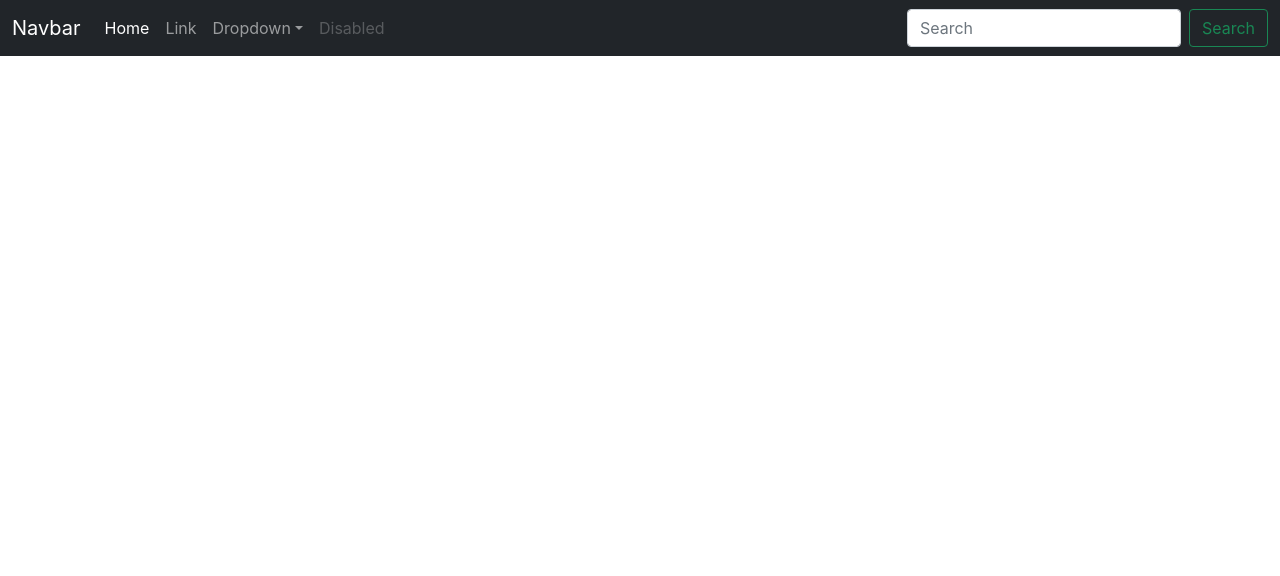
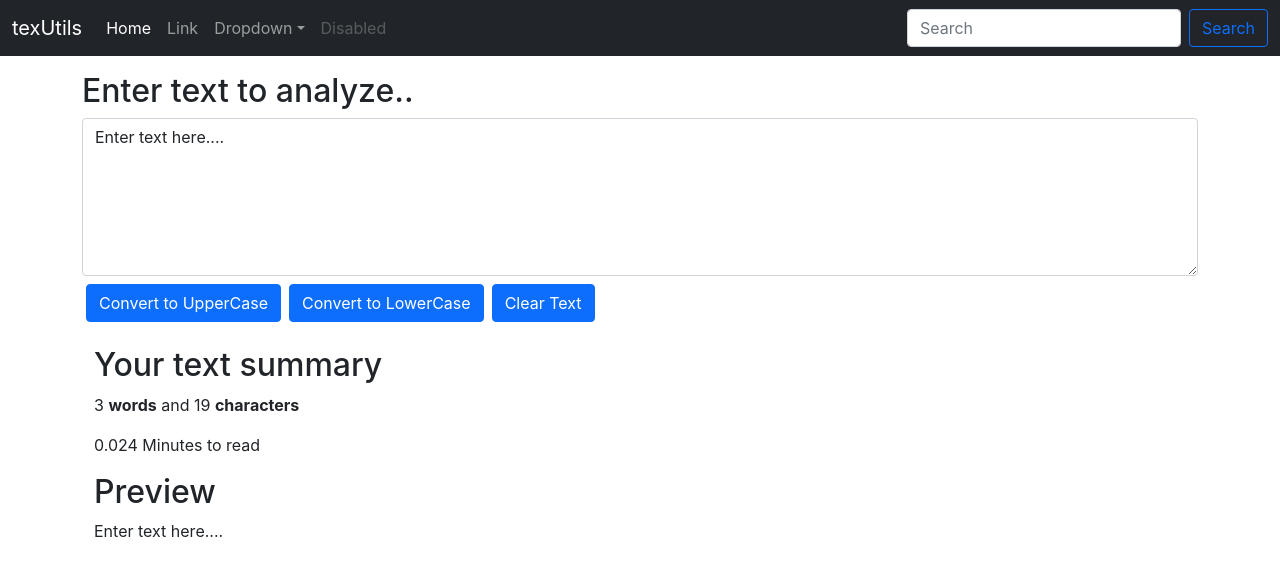
Before and after one commit to saurabhbakolia/TextChanger, a React (Create React App) app: page / in a window 1280 px wide. Shown: the top 576 px of the page. Built offline with nearby package versions, Linux system fonts and the light colour scheme.

Commit message:
word count functionality fixed

```diff
--- a/src/App.js
+++ b/src/App.js
@@ -1,44 +1,14 @@
 import './App.css';
+import Navbar from './components/Navbar.js';
+import TextForm from './components/TextForm';
 
 function App() {
   return (
     <>
-     <nav className="navbar navbar-expand-lg navbar-dark bg-dark">
-  <div className="container-fluid">
-    <a className="navbar-brand" href="#">Navbar</a>
-    <button className="navbar-toggler" type="button" data-bs-toggle="collapse" data-bs-target="#navbarSupportedContent" aria-controls="navbarSupportedContent" aria-expanded="false" aria-label="Toggle navigation">
-      <span className="navbar-toggler-icon"></span>
-    </button>
-    <div className="collapse navbar-collapse" id="navbarSupportedContent">
-      <ul className="navbar-nav me-auto mb-2 mb-lg-0">
-        <li className="nav-item">
-          <a className="nav-link active" aria-current="page" href="#">Home</a>
-        </li>
-        <li className="nav-item">
-          <a className="nav-link" href="#">Link</a>
-        </li>
-        <li className="nav-item dropdown">
-          <a className="nav-link dropdown-toggle" href="#" id="navbarDropdown" role="button" data-bs-toggle="dropdown" aria-expanded="false">
-            Dropdown
-          </a>
-          <ul className="dropdown-menu" aria-labelledby="navbarDropdown">
-            <li><a className="dropdown-item" href="#">Action</a></li>
-            <li><a className="dropdown-item" href="#">Another action</a></li>
-            <li><hr className="dropdown-divider"/></li>
-            <li><a className="dropdown-item" href="#">Something else here</a></li>
-          </ul>
-        </li>
-        <li className="nav-item">
-          <a className="nav-link disabled" href="#" tabindex="-1" aria-disabled="true">Disabled</a>
-        </li>
-      </ul>
-      <form className="d-flex">
-        <input className="form-control me-2" type="search" placeholder="Search" aria-label="Search"/>
-        <button className="btn btn-outline-success" type="submit">Search</button>
-      </form>
+    <Navbar title = "texUtils"/>
+    <div className="container my-3">
+      <TextForm heading = "Enter text to analyze.."/>
     </div>
-  </div>
-</nav>
     </>
   );
 }
--- /dev/null
+++ b/src/components/Navbar.js
@@ -0,0 +1,53 @@
+import React from 'react'
+import PropTypes from 'prop-types'
+
+export default function Navbar(props) {
+  return (
+    <nav className="navbar navbar-expand-lg navbar-dark bg-dark">
+  <div className="container-fluid">
+    <a className="navbar-brand" href="/">{props.title}</a>
+    <button className="navbar-toggler" type="button" data-bs-toggle="collapse" data-bs-target="#navbarSupportedContent" aria-controls="navbarSupportedContent" aria-expanded="false" aria-label="Toggle navigation">
+      <span className="navbar-toggler-icon"></span>
+    </button>
+    <div className="collapse navbar-collapse" id="navbarSupportedContent">
+      <ul className="navbar-nav me-auto mb-2 mb-lg-0">
+        <li className="nav-item">
+          <a className="nav-link active" aria-current="page" href="/">Home</a>
+        </li>
+        <li className="nav-item">
+          <a className="nav-link" href="/">Link</a>
+        </li>
+        <li className="nav-item dropdown">
+          <a className="nav-link dropdown-toggle" href="/" id="navbarDropdown" role="button" data-bs-toggle="dropdown" aria-expanded="false">
+            Dropdown
+          </a>
+          <ul className="dropdown-menu" aria-labelledby="navbarDropdown">
+            <li><a className="dropdown-item" href="/">Action</a></li>
+            <li><a className="dropdown-item" href="/">Another action</a></li>
+            <li><hr className="dropdown-divider"/></li>
+            <li><a className="dropdown-item" href="/">Something else here</a></li>
+          </ul>
+        </li>
+        <li className="nav-item">
+          <a className="nav-link disabled" href="/" tabIndex="-1" aria-disabled="true">Disabled</a>
+        </li>
+      </ul>
+      <form className="d-flex">
+        <input className="form-control me-2" type="search" placeholder="Search" aria-label="Search"/>
+        <button className="btn btn-outline-primary" type="submit">Search</button>
+      </form>
+    </div>
+  </div>
+</nav>
+  )
+}
+
+
+Navbar.propTypes = {
+    title: PropTypes.string.isRequired
+};
+
+
+Navbar.defaultProps = {
+    title: 'Any Title..'
+};
--- /dev/null
+++ b/src/components/TextForm.js
@@ -0,0 +1,69 @@
+import React, {useState}  from 'react'
+
+export default function TextForm(props) {
+
+  // function to handle the textarea text change
+  const handleOnChange = (event)=>{
+    // console.log("OnChange triggered");
+    setText(event.target.value)
+  };
+
+  // function to handle the click event
+  const handleUpClick = () =>{
+    // console.log("Uppercase was clicked");
+    let newText = text.toUpperCase();
+    setText(newText);
+  }
+
+  // function to handle the click event
+  const handleLoClick = () =>{
+    let newText = text.toLowerCase();
+    setText(newText);
+  }
+
+  // function to handle the click event
+  const handleClearClick = () =>{
+    // console.log("Uppercase was clicked");
+    let newText = "";
+    setText(newText);
+  }
+
+
+
+  // state of text
+    const [text, setText] = useState("Enter text here....")
+
+  // word count functionality
+  let count = 0;
+  text.split(" ").forEach((e,i,a)=>{
+    if(a[i]!=="" && a[i]!==" "){
+      count++;
+    }
+  })
+
+  console.log(count);
+
+
+  return (
+    <div>
+      <>
+      <div className="mb-3">
+          <h2 className="mb-2">{props.heading}</h2>
+          <textarea className="form-control" onChange={handleOnChange} id="text_Area" rows="6" value={text}></textarea>
+          <button className="btn btn-primary my-2 mx-1" onClick={handleUpClick}>Convert to UpperCase</button>
+          <button className="btn btn-primary my-2 mx-1" onClick={handleLoClick}>Convert to LowerCase</button>
+          <button className="btn btn-primary my-2 mx-1" onClick={handleClearClick}>Clear Text</button>
+        </div>
+
+      <div className="container">
+
+        <h2>Your text summary</h2>
+        <p>{count} <b>words</b> and {text.length} <b>characters</b></p>
+        <p>{0.008 * text.split(" ").length} Minutes to read</p>
+        <h2>Preview</h2>
+        <p>{text}</p>
+      </div>
+      </>
+    </div>
+  )
+}
--- /dev/null
+++ b/src/module2.mjs
@@ -0,0 +1,6 @@
+import name, {b, c, d} from "./module1.mjs";
+
+console.log(name);
+console.log(b);
+console.log(c);
+console.log(d);
```
Also changed, not shown: src/module1.mjs (added, +9 -0 lines).
